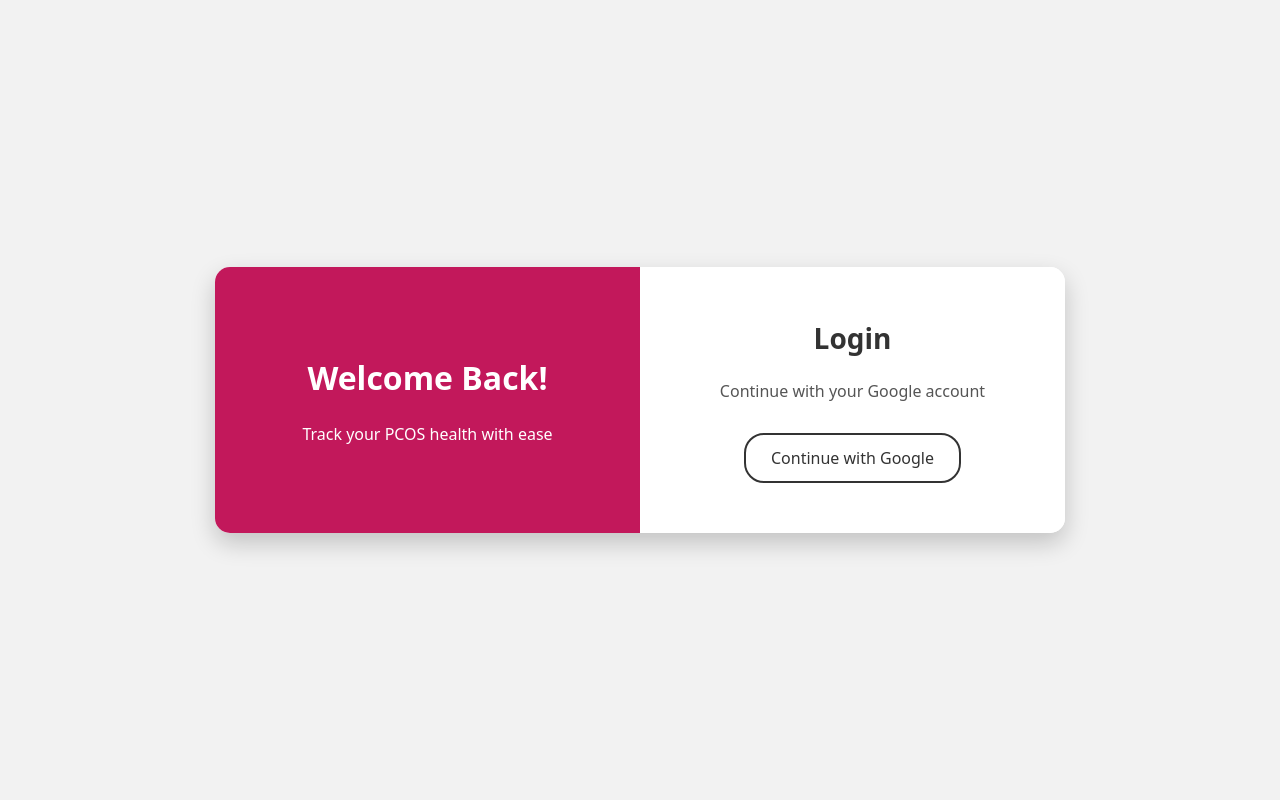
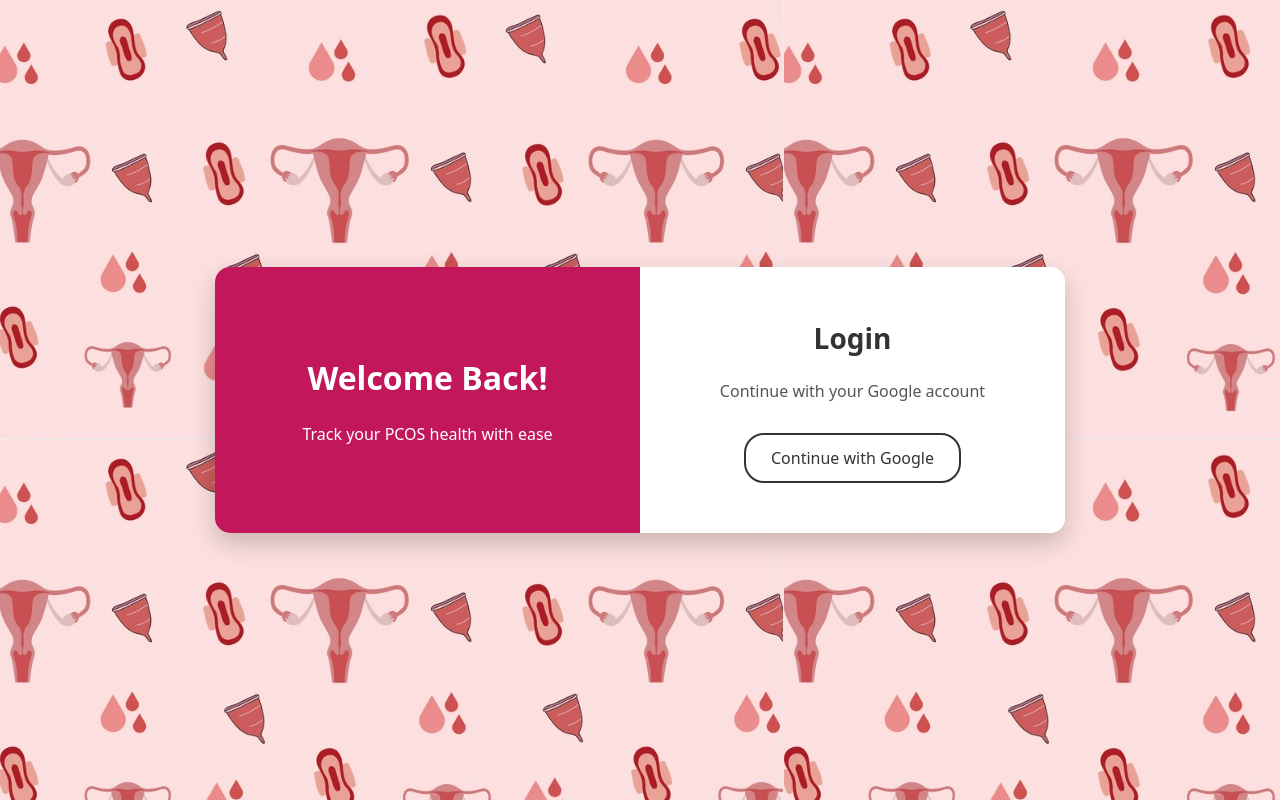
Before and after one commit to Akshat-hype/FEMbalance, a React (Vite) app in the folder frontend/: page / in a window 1280 px wide. Built offline with nearby package versions, Linux system fonts and the light colour scheme.

Commit message:
added bg image to login page

```diff
--- a/frontend/src/components/AuthForm.css
+++ b/frontend/src/components/AuthForm.css
@@ -11,7 +11,7 @@ body {
   justify-content: center;
   align-items: center;
   min-height: 100vh;
-  background-color: hsla(0, 0%, 50%, 0.26); /* Optional: same background as the screenshot */
+  background-image: url('../assets/bg.jpg');;
 }
 
 .auth-box {
--- a/frontend/src/components/AuthForm.jsx
+++ b/frontend/src/components/AuthForm.jsx
@@ -19,6 +19,7 @@ const AuthForm = () => {
 
         {/* Google Auth Button */}
         <button className="google-btn" onClick={signInWithGoogle}>
+
           Continue with Google
         </button>
       </div>
```
Also changed, not shown: frontend/src/assets/bg.jpg (added).
